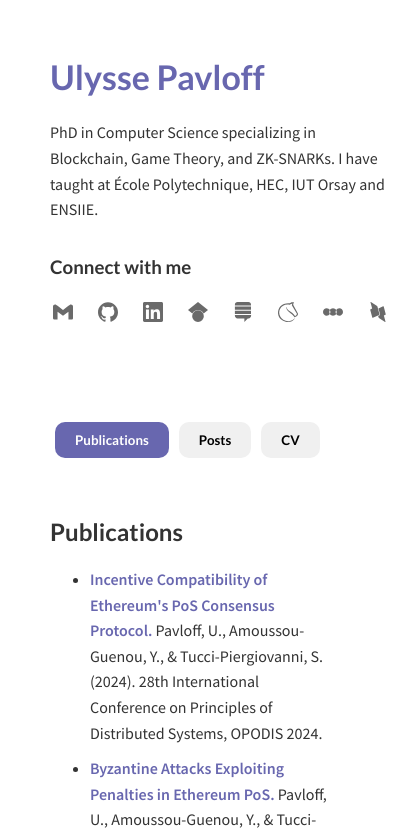
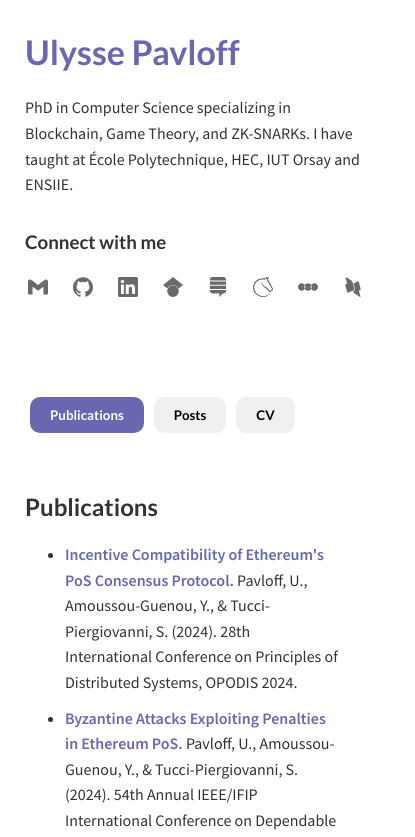
Before and after one commit to upavloff/upavloff.github.io, a React (Create React App) app: page / in a window 390 px wide. Shown: the top 837 px of the page, 415 px wide, since content can reach past the window. Built offline with nearby package versions, Linux system fonts and the light colour scheme.

Commit message:
test update repository

```diff
--- a/src/App.css
+++ b/src/App.css
@@ -51,7 +51,9 @@ h6 {
   position: sticky;
   top: 50px;
   flex: 1;
-  max-width: 300px;
+  max-width: 355px;
+  /* Ensure it doesn't exceed the screen width */
+  box-sizing: border-box;
   padding: 25px;
   /* Neomorphism */
   margin-right: 30px;
@@ -183,15 +185,16 @@ h6 {
 @media (max-width: 850px) {
   .about-articles-section {
     flex-direction: column;
-    padding: 25px;
+    padding: 0px;
 
     /* Stacks the sections vertically */
   }
 
   .about-me {
+    max-width: 100%;
+
     width: 100%;
     position: static;
-    max-width: 100%;
     margin-right: 0;
     /* Removes right margin to avoid extra space */
     margin-bottom: 20px;
@@ -267,3 +270,34 @@ h6 {
 .cv-link:hover {
   text-decoration: underline;
 }
+
+@media (max-width: 1200px) {
+  .cv-content {
+    flex-direction: column;
+    align-items: flex-start;
+    /* Align the text to the left */
+  }
+
+  .cv-text {
+    padding-right: 0;
+    text-align: left;
+    order: 2;
+    /* Ensure the text stays left-aligned */
+  }
+
+  .cv-image {
+    width: 100%;
+    display: flex;
+    justify-content: center;
+    /* Center the image */
+    order: 1;
+  }
+
+  .cv-image img {
+    margin-bottom: 20px;
+    /* Add space below the image */
+    margin-left: auto;
+    margin-right: auto;
+    /* Center the image */
+  }
+}
```
